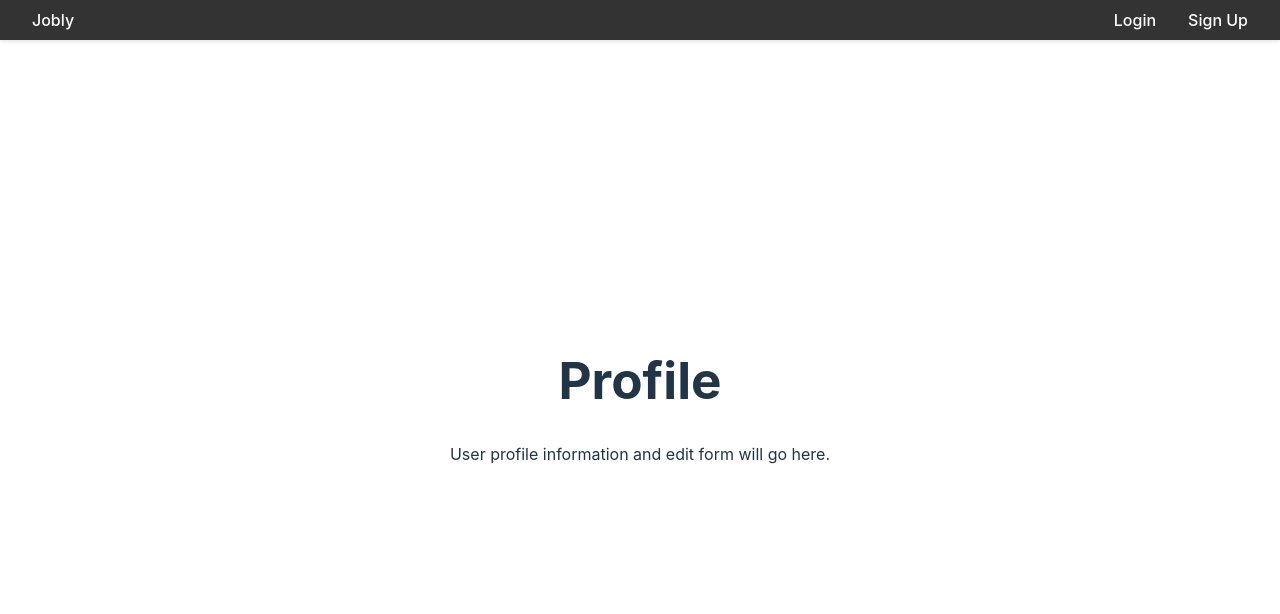
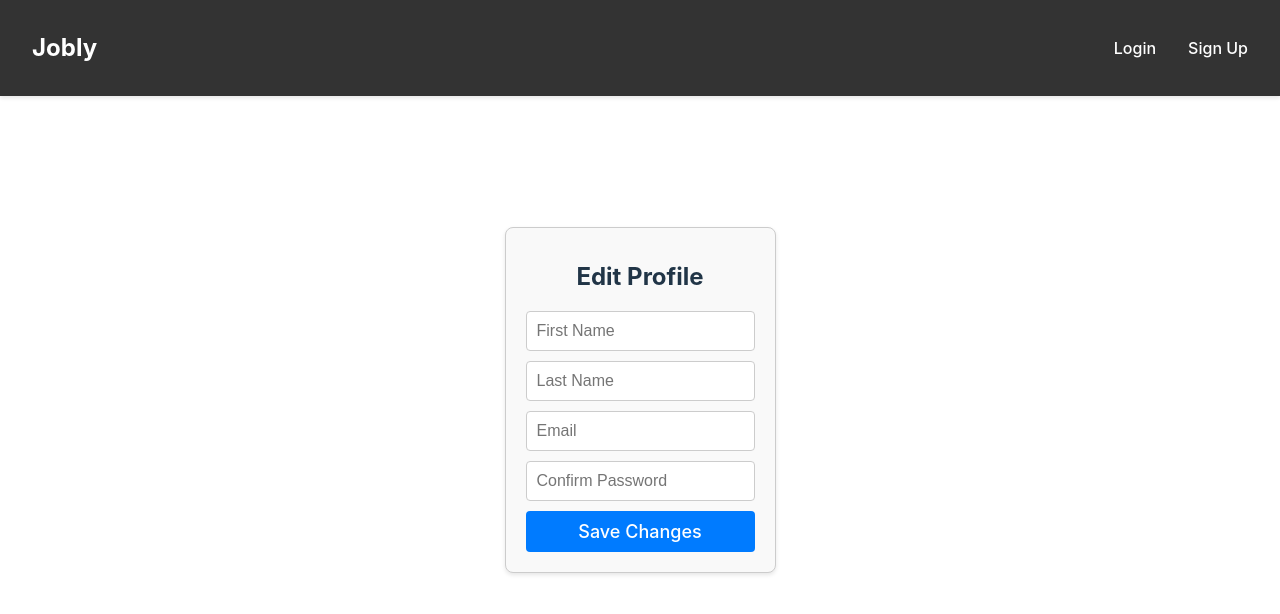
Before and after one commit to cneumann01/Jobly-2.0, a React (Vite) app in the folder jobly-frontend/: page /profile in a window 1280 px wide. Shown: the top 614 px of the page. Built offline with nearby package versions, Linux system fonts and the light colour scheme.

Commit message:
navbar updates / profile v1

```diff
--- a/jobly-frontend/src/components/Navbar.scss
+++ b/jobly-frontend/src/components/Navbar.scss
@@ -10,6 +10,19 @@ nav {
 	right: 0;
 	box-shadow: 0 2px 4px rgba(0, 0, 0, 0.1);
 	z-index: 1000;
+	height: 10%;
+}
+
+.nav-brand {
+	display: flex;
+	align-items: center;
+
+	.nav-link {
+		color: #fff;
+		text-decoration: none;
+		font-size: 1.5rem;
+		font-weight: bold;
+	}
 }
 
 .nav-links {
@@ -23,6 +36,11 @@ nav {
 	margin: 0 1rem;
 }
 
+.nav-link.active {
+	font-weight: bold;
+	color: #007bff;
+}
+
 .user-info {
 	display: flex;
 	align-items: center;
@@ -32,7 +50,7 @@ nav {
 	margin-right: 1rem;
 }
 
-button.auth-button {
+button.logout-button {
 	background-color: #007bff;
 	color: #fff;
 	border: none;
--- a/jobly-frontend/src/components/Navbar.tsx
+++ b/jobly-frontend/src/components/Navbar.tsx
@@ -25,8 +25,10 @@ const Navbar: React.FC = () => {
 						<NavLink to="/profile" className="nav-link">
 							Profile
 						</NavLink>
-						<span className="username">{user.username}username</span>
-						<button onClick={logout} className="nav-link">
+						<span className="username">
+							{user.username}username
+						</span>
+						<button onClick={logout} className="logout-button">
 							Logout
 						</button>
 					</>
--- a/jobly-frontend/src/components/Profile.tsx
+++ b/jobly-frontend/src/components/Profile.tsx
@@ -1,11 +1,109 @@
-import React from 'react';
-import "./Profile.scss";
+import React, { useState, useEffect } from "react";
+import { useAuth } from "../context/AuthContext"; // Adjust the import path as needed
+import JoblyApi from "../api/JoblyApi"; // Adjust the import path as needed
+import "./Profile.scss"; // Ensure the SCSS is imported
 
+// Assuming the AuthResponse interface from JoblyApi includes all needed fields
 const Profile: React.FC = () => {
+	const { user, setUser } = useAuth();
+	const [formData, setFormData] = useState({
+		firstName: "",
+		lastName: "",
+		email: "",
+		password: "", // Password is required for updates
+	});
+	const [error, setError] = useState<string | null>(null);
+
+	// Populate the form data when the component mounts or user changes
+	useEffect(() => {
+		if (user) {
+			setFormData({
+				firstName: user.firstName,
+				lastName: user.lastName,
+				email: user.email,
+				password: "",
+			});
+		}
+	}, [user]);
+
+	const handleChange = (e: React.ChangeEvent<HTMLInputElement>) => {
+		const { name, value } = e.target;
+		setFormData((prevFormData) => ({ ...prevFormData, [name]: value }));
+	};
+
+	const handleSubmit = async (e: React.FormEvent<HTMLFormElement>) => {
+		e.preventDefault();
+		setError(null);
+
+		try {
+			// Ensure that the password is provided before attempting to update
+			if (!formData.password) {
+				setError("Password is required to confirm changes.");
+				return;
+			}
+
+			// Call updateUser on JoblyApi, assuming it takes username from context and formData for the update
+			const updatedUser = await JoblyApi.updateUser(user!.username, {
+				...formData,
+				password: formData.password,
+			});
+
+			// Update user context with new details
+			setUser({
+				...user,
+				...updatedUser,
+			});
+
+			// Optionally clear the password field after successful update
+			setFormData({ ...formData, password: "" });
+		} catch (err) {
+			setError(
+				err instanceof Error
+					? err.message
+					: "An error occurred. Please try again."
+			);
+		}
+	};
+
 	return (
-		<div>
-			<h1>Profile</h1>
-			<p>User profile information and edit form will go here.</p>
+		<div className="form_card">
+			<h1>Edit Profile</h1>
+			{error && <div className="error">{error}</div>}
+			<form onSubmit={handleSubmit}>
+				<input
+					name="firstName"
+					value={formData.firstName}
+					onChange={handleChange}
+					type="text"
+					placeholder="First Name"
+					required
+				/>
+				<input
+					name="lastName"
+					value={formData.lastName}
+					onChange={handleChange}
+					type="text"
+					placeholder="Last Name"
+					required
+				/>
+				<input
+					name="email"
+					value={formData.email}
+					onChange={handleChange}
+					type="email"
+					placeholder="Email"
+					required
+				/>
+				<input
+					name="password"
+					value={formData.password}
+					onChange={handleChange}
+					type="password"
+					placeholder="Confirm Password"
+					required
+				/>
+				<button type="submit">Save Changes</button>
+			</form>
 		</div>
 	);
 };
```
Also changed, not shown: 1 other file (tests, documents, lock files or other folders).
